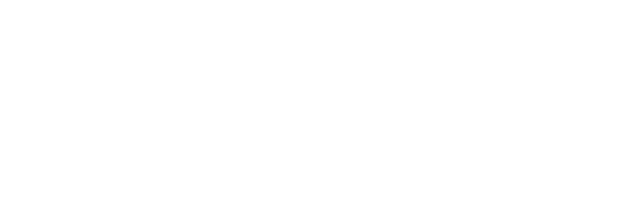
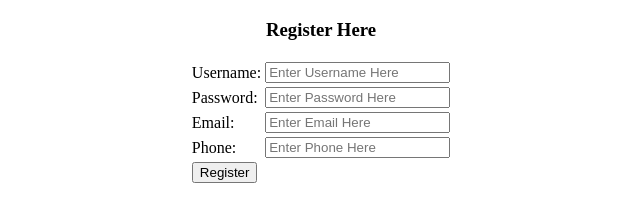
Before and after one commit to xl9714/Wegmans-Tracing-Program, a plain HTML site: page src/pages/register.html in a window 1280 px wide. Shown: the whole page, without its empty margins (319-959 px from the left). Drawn offline with Linux system fonts and the light colour scheme.

Commit message:
webpage done

```diff
--- a/src/pages/register.html
+++ b/src/pages/register.html
@@ -4,3 +4,38 @@
     <title>Register</title>
     <link href="./style/register.css">
 </header>
+
+<body>
+    <center>
+        <h3 class="content">Register Here</h3>
+
+          <form action="" method="">
+              <table>
+                <tr>
+                  <td>Username:</td>
+                  <td>
+                      <input type="text" name="user" placeholder="Enter Username Here"></td>
+                </tr>
+                <tr>
+                  <td>Password:</td>
+                  <td>
+                      <input type="password" name="user_pass" placeholder="Enter Password Here"></td>
+                </tr>
+                <tr>
+                    <td>Email:</td>
+                    <td>
+                        <input type="email" name="mail" placeholder="Enter Email Here"></td>
+                  </tr>
+                  <tr>
+                    <td>Phone:</td>
+                    <td>
+                        <input type="phone" name="phone" placeholder="Enter Phone Here"></td>
+                  </tr>
+                <tr>
+                   <td><input type="submit" name="submit" value="Register"></td>
+
+                </tr>
+              </table>
+          </form>
+    </center>
+</body>
```
Also changed, not shown: src/pages/dataForCustomer.html (+12 -0 lines), src/pages/dataForRecall.html (+12 -0 lines), src/pages/login.html (+24 -0 lines), src/pages/style/login.css (+15 -0 lines), src/pages/style/register.css (+7 -0 lines), README.md.
